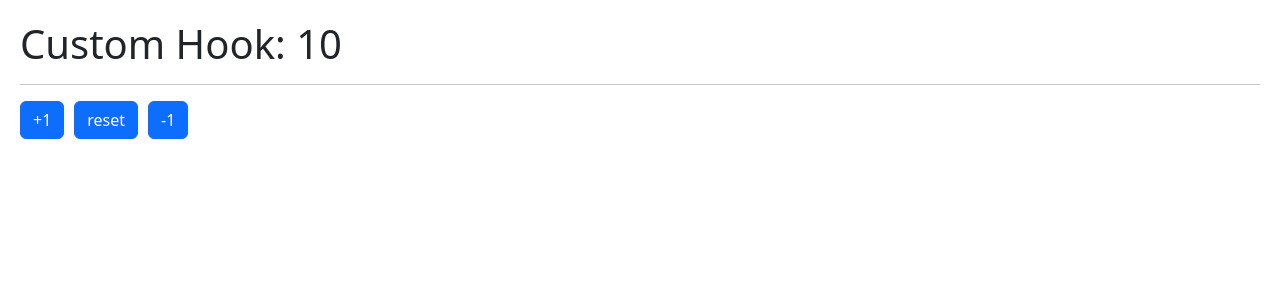
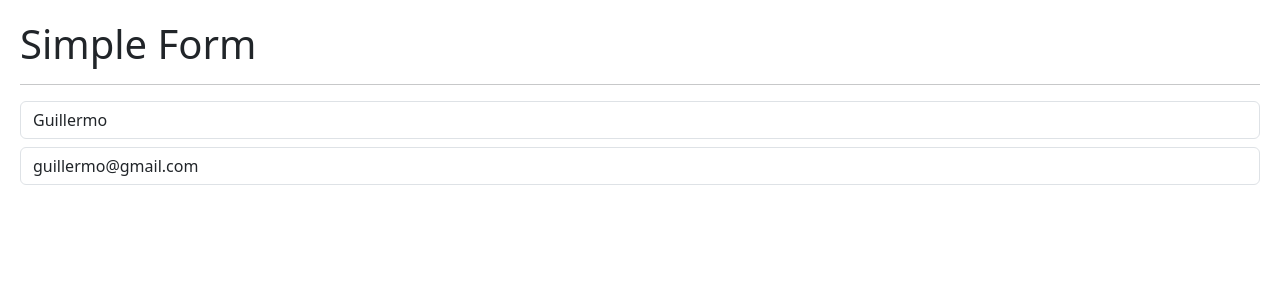
Before and after one commit to devMetalG/hook-app, a React (Vite) app: page / in a window 1280 px wide. Shown: the top 300 px of the page. Built offline with nearby package versions, Linux system fonts and the light colour scheme.

Commit message:
useEffect hook

```diff
--- /dev/null
+++ b/src/02-useEffect/Message.tsx
@@ -0,0 +1,17 @@
+import { useEffect } from "react"
+
+export const Message:React.FC = () => {
+
+  useEffect(() => {
+    console.log('Message mounted!');
+    return() => {
+      console.log('Message unmounted!')
+    }
+  }, []);
+
+  return (
+    <>
+      <h3>User already exists.</h3>
+    </>
+  )
+}
--- /dev/null
+++ b/src/02-useEffect/SimpleForm.tsx
@@ -0,0 +1,52 @@
+import { useEffect, useState } from "react"
+import { Message } from './Message';
+
+export const SimpleForm:React.FC = () => {
+
+
+  const [formState, setFormState] = useState({
+    username: 'Guillermo',
+    email: 'guillermo@gmail.com'
+  });
+
+  const { username, email } = formState;
+
+  const onInputChange = ({ target }:React.ChangeEvent<HTMLInputElement>) => {
+    const { name, value } = target;
+    setFormState({
+      ...formState,
+      [name]: value
+    })
+  }
+
+  useEffect(() => {
+    // console.log('Form state changed')
+  }, [formState]);
+
+  return (
+    <>
+      <h1>Simple Form</h1>
+      <hr />
+
+      <input
+        type="text"
+        className="form-control"
+        placeholder="Username"
+        name="username"
+        value={username}
+        onChange={onInputChange}
+      />
+      <input
+        type="text"
+        className="form-control mt-2"
+        placeholder="Email"
+        name="email"
+        value={email}
+        onChange={onInputChange}
+      />
+      {
+        username === 'MetalG' && <Message/>
+      }
+    </>
+  )
+}
--- a/src/main.tsx
+++ b/src/main.tsx
@@ -3,10 +3,11 @@ import { createRoot } from 'react-dom/client';
 import './index.css';
 // import { HooksApp } from './HooksApp';
 // import CounterApp from './01-useState/CounterApp';
-import CounterWithCustomHook from './01-useState/CounterWithCustomHook';
+// import CounterWithCustomHook from './01-useState/CounterWithCustomHook';
+import { SimpleForm } from './02-useEffect/SimpleForm';
 
 createRoot(document.getElementById('root')!).render(
   <StrictMode>
-    <CounterWithCustomHook/>
+    <SimpleForm/>
   </StrictMode>
 )
```
